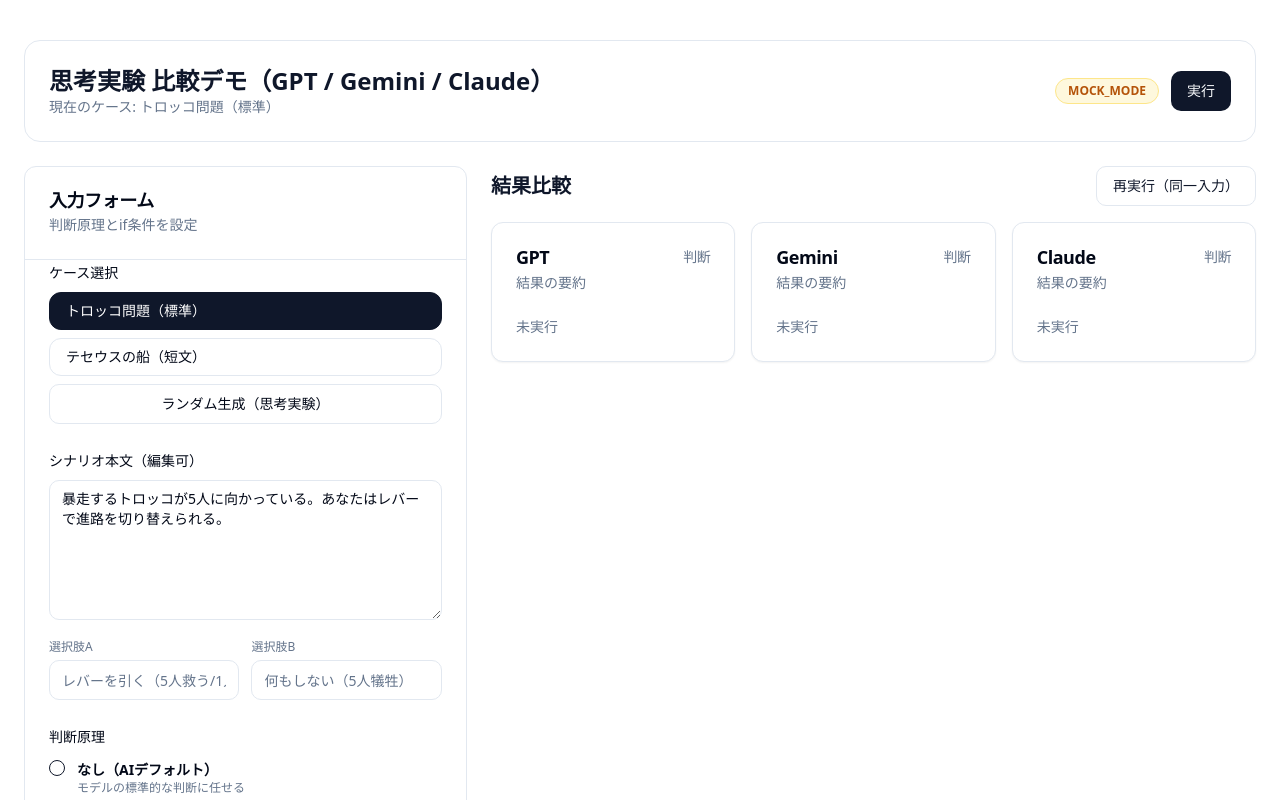
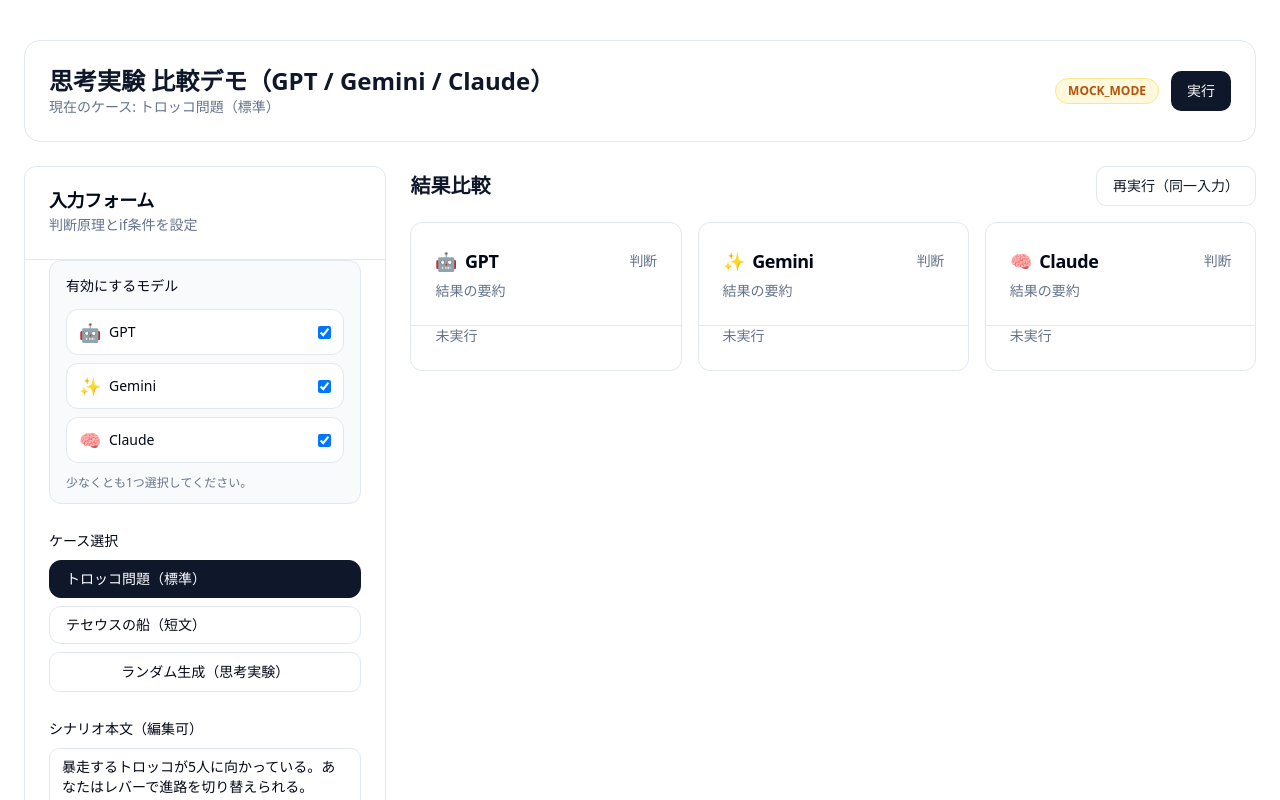
Before and after one commit to loorye/til, a Next.js app: page / in a window 1280 px wide. Shown: the top 800 px of the page. Built offline with nearby package versions, Linux system fonts and the light colour scheme.

Commit message:
Add model selection and emphasize decisions

```diff
--- a/app/api/eval/route.ts
+++ b/app/api/eval/route.ts
@@ -54,6 +54,14 @@
   key_assumptions: [],
   reasoning_summary: "エラーが発生しました。",
   what_changed_by_if: "初回"
+};
+
+const DISABLED_RESULT: ModelResult = {
+  decision: "A",
+  confidence: 51,
+  key_assumptions: [],
+  reasoning_summary: "無効化されています。",
+  what_changed_by_if: "無効"
 };
 
 function buildSystemPrompt() {
@@ -244,32 +252,39 @@
   });
 
   const mockMode = process.env.MOCK_MODE === "true";
+  const enabledModels = new Set(input.enabledModels);
 
   if (mockMode) {
     const responseBody = {
       inputEcho: input,
       results: {
-        gpt: makeMockResult({
+        gpt: enabledModels.has("gpt")
+          ? makeMockResult({
               model: "gpt",
               caseId: input.caseId,
               principleId: input.principleId,
               ifConditions: input.ifConditions,
               targetConfidence: input.targetConfidence
-        }),
-        gemini: makeMockResult({
+            })
+          : DISABLED_RESULT,
+        gemini: enabledModels.has("gemini")
+          ? makeMockResult({
               model: "gemini",
               caseId: input.caseId,
               principleId: input.principleId,
               ifConditions: input.ifConditions,
               targetConfidence: input.targetConfidence
-        }),
-        claude: makeMockResult({
+            })
+          : DISABLED_RESULT,
+        claude: enabledModels.has("claude")
+          ? makeMockResult({
               model: "claude",
               caseId: input.caseId,
               principleId: input.principleId,
               ifConditions: input.ifConditions,
               targetConfidence: input.targetConfidence
             })
+          : DISABLED_RESULT
       }
     };
 
@@ -288,7 +303,7 @@
   const errors: Record<string, string> = {};
 
   const [gptResult, geminiResult, claudeResult] = await Promise.all([
-    openaiKey
+    enabledModels.has("gpt") && openaiKey
       ? runWithRetry({
           run: (note) =>
             callOpenAI({
@@ -313,11 +328,18 @@
       : Promise.resolve({
           result: {
             ...FALLBACK_RESULT,
-            reasoning_summary: "OpenAI APIキーが設定されていません。"
+            reasoning_summary: enabledModels.has("gpt")
+              ? "OpenAI APIキーが設定されていません。"
+              : DISABLED_RESULT.reasoning_summary,
+            what_changed_by_if: enabledModels.has("gpt")
+              ? FALLBACK_RESULT.what_changed_by_if
+              : DISABLED_RESULT.what_changed_by_if
           },
-          error: new Error("Missing OpenAI API key")
+          error: enabledModels.has("gpt")
+            ? new Error("Missing OpenAI API key")
+            : null
         }),
-    geminiKey
+    enabledModels.has("gemini") && geminiKey
       ? runWithRetry({
           run: (note) =>
             callGemini({
@@ -341,11 +363,18 @@
       : Promise.resolve({
           result: {
             ...FALLBACK_RESULT,
-            reasoning_summary: "Gemini APIキーが設定されていません。"
+            reasoning_summary: enabledModels.has("gemini")
+              ? "Gemini APIキーが設定されていません。"
+              : DISABLED_RESULT.reasoning_summary,
+            what_changed_by_if: enabledModels.has("gemini")
+              ? FALLBACK_RESULT.what_changed_by_if
+              : DISABLED_RESULT.what_changed_by_if
           },
-          error: new Error("Missing Gemini API key")
+          error: enabledModels.has("gemini")
+            ? new Error("Missing Gemini API key")
+            : null
         }),
-    bedrockRegion
+    enabledModels.has("claude") && bedrockRegion
       ? runWithRetry({
           run: (note) =>
             callAnthropic({
@@ -369,9 +398,16 @@
       : Promise.resolve({
           result: {
             ...FALLBACK_RESULT,
-            reasoning_summary: "Bedrockリージョンが設定されていません。"
+            reasoning_summary: enabledModels.has("claude")
+              ? "Bedrockリージョンが設定されていません。"
+              : DISABLED_RESULT.reasoning_summary,
+            what_changed_by_if: enabledModels.has("claude")
+              ? FALLBACK_RESULT.what_changed_by_if
+              : DISABLED_RESULT.what_changed_by_if
           },
-          error: new Error("Missing Bedrock region")
+          error: enabledModels.has("claude")
+            ? new Error("Missing Bedrock region")
+            : null
         })
   ]);
 
--- a/app/page.tsx
+++ b/app/page.tsx
@@ -41,6 +41,7 @@
     caseId: CaseId;
     principleId: PrincipleId;
     ifConditions: string[];
+    enabledModels: Array<"gpt" | "gemini" | "claude">;
     targetConfidence: number;
     scenarioText: string;
     optionA: string;
@@ -59,6 +60,18 @@
   gpt: "#2563eb",
   gemini: "#16a34a",
   claude: "#9333ea"
+};
+
+const modelLabels = {
+  gpt: "GPT",
+  gemini: "Gemini",
+  claude: "Claude"
+};
+
+const modelIcons = {
+  gpt: "🤖",
+  gemini: "✨",
+  claude: "🧠"
 };
 
 
@@ -108,31 +121,51 @@
   title,
   color,
   result,
-  error
+  error,
+  enabled
 }: {
   title: string;
   color: string;
   result: ModelResult | null;
   error?: string;
+  enabled: boolean;
 }) {
+  const decisionColor =
+    result?.decision === "A"
+      ? "bg-emerald-100 text-emerald-700"
+      : "bg-indigo-100 text-indigo-700";
+
   return (
-    <Card className="h-full">
-      <CardHeader>
+    <Card
+      className={cn(
+        "h-full border-slate-200 shadow-none transition-opacity",
+        !enabled && "opacity-50"
+      )}
+    >
+      <CardHeader className="border-b border-slate-200">
         <CardTitle className="flex items-center justify-between">
-          <span>{title}</span>
+          <span className="flex items-center gap-2">
+            <span className="text-lg">{modelIcons[title.toLowerCase() as keyof typeof modelIcons] ?? "🤖"}</span>
+            {title}
+          </span>
           <span className="text-sm font-medium text-muted-foreground">
             判断
           </span>
         </CardTitle>
         <CardDescription>
-          {error ? "エラー発生" : "結果の要約"}
+          {!enabled ? "無効" : error ? "エラー発生" : "結果の要約"}
         </CardDescription>
       </CardHeader>
       <CardContent className="space-y-4">
-        {result ? (
+        {result && enabled ? (
           <>
             <div className="flex flex-col items-center gap-2">
-              <div className="rounded-full bg-slate-100 px-6 py-2 text-3xl font-bold text-slate-900 shadow-sm">
+              <div
+                className={cn(
+                  "rounded-full px-6 py-2 text-3xl font-bold",
+                  decisionColor
+                )}
+              >
                 {result.decision}
               </div>
               <ConfidenceChart value={result.confidence} color={color} />
@@ -167,6 +200,10 @@
               </div>
             ) : null}
           </>
+        ) : !enabled ? (
+          <div className="rounded-md border border-dashed border-slate-300 bg-slate-50 p-6 text-sm text-slate-500">
+            チェックが外れているため無効です
+          </div>
         ) : (
           <p className="text-sm text-muted-foreground">未実行</p>
         )}
@@ -186,6 +223,9 @@
   const [scenarioText, setScenarioText] = useState(CASES[0].scenarioText);
   const [optionA, setOptionA] = useState(CASES[0].optionA);
   const [optionB, setOptionB] = useState(CASES[0].optionB);
+  const [enabledModels, setEnabledModels] = useState<
+    Array<"gpt" | "gemini" | "claude">
+  >(["gpt", "gemini", "claude"]);
   const [results, setResults] = useState<ApiResponse["results"] | null>(null);
   const [errors, setErrors] = useState<Record<string, string> | null>(null);
   const [loading, setLoading] = useState(false);
@@ -226,12 +266,23 @@
       caseId,
       principleId,
       ifConditions,
+      enabledModels,
       targetConfidence,
       scenarioText,
       optionA,
       optionB
     };
-  }, [caseId, principleId, ifPrimary, ifSecondary, targetConfidence, scenarioText, optionA, optionB]);
+  }, [
+    caseId,
+    principleId,
+    ifPrimary,
+    ifSecondary,
+    enabledModels,
+    targetConfidence,
+    scenarioText,
+    optionA,
+    optionB
+  ]);
 
   const runEvaluation = useCallback(async () => {
     setLoading(true);
@@ -274,7 +325,18 @@
     setScenarioText(entry.input.scenarioText);
     setOptionA(entry.input.optionA);
     setOptionB(entry.input.optionB);
+    setEnabledModels(entry.input.enabledModels);
     setResults(entry.results);
+  };
+
+  const toggleModel = (modelId: "gpt" | "gemini" | "claude") => {
+    setEnabledModels((prev) => {
+      if (prev.includes(modelId)) {
+        const next = prev.filter((item) => item !== modelId);
+        return next.length ? next : prev;
+      }
+      return [...prev, modelId];
+    });
   };
 
   const generateRandomScenario = async () => {
@@ -343,13 +405,39 @@
           ) : null}
         </header>
 
-        <div className="grid gap-6 lg:grid-cols-[1.1fr_1.9fr]">
+        <div className="grid gap-6 lg:grid-cols-[0.9fr_2.1fr]">
           <Card className="border-slate-200 shadow-none">
             <CardHeader className="border-b border-slate-200">
               <CardTitle>入力フォーム</CardTitle>
               <CardDescription>判断原理とif条件を設定</CardDescription>
             </CardHeader>
             <CardContent className="space-y-6">
+              <div className="space-y-3 rounded-xl border border-slate-200 bg-slate-50 px-4 py-3">
+                <Label>有効にするモデル</Label>
+                <div className="grid gap-2 text-sm">
+                  {(Object.keys(modelLabels) as Array<keyof typeof modelLabels>).map(
+                    (modelId) => (
+                      <label
+                        key={modelId}
+                        className="flex cursor-pointer items-center justify-between gap-3 rounded-lg border border-slate-200 bg-white px-3 py-2"
+                      >
+                        <span className="flex items-center gap-2">
+                          <span className="text-lg">{modelIcons[modelId]}</span>
+                          {modelLabels[modelId]}
+                        </span>
+                        <input
+                          type="checkbox"
+                          checked={enabledModels.includes(modelId)}
+                          onChange={() => toggleModel(modelId)}
+                        />
+                      </label>
+                    )
+                  )}
+                </div>
+                <p className="text-xs text-muted-foreground">
+                  少なくとも1つ選択してください。
+                </p>
+              </div>
               <div className="space-y-2">
                 <Label>ケース選択</Label>
                 <div className="grid gap-2">
@@ -465,22 +553,25 @@
             </div>
             <div className="grid gap-4 md:grid-cols-3">
               <ResultCard
-                title="GPT"
+                title={modelLabels.gpt}
                 color={chartColors.gpt}
                 result={results?.gpt ?? null}
                 error={errors?.gpt}
+                enabled={enabledModels.includes("gpt")}
               />
               <ResultCard
-                title="Gemini"
+                title={modelLabels.gemini}
                 color={chartColors.gemini}
                 result={results?.gemini ?? null}
                 error={errors?.gemini}
+                enabled={enabledModels.includes("gemini")}
               />
               <ResultCard
-                title="Claude"
+                title={modelLabels.claude}
                 color={chartColors.claude}
                 result={results?.claude ?? null}
                 error={errors?.claude}
+                enabled={enabledModels.includes("claude")}
               />
             </div>
           </div>
--- a/lib/schema.ts
+++ b/lib/schema.ts
@@ -4,6 +4,7 @@
   caseId: z.enum(["trolley", "theseus"]),
   principleId: z.string(),
   ifConditions: z.array(z.string().min(1)).max(2),
+  enabledModels: z.array(z.enum(["gpt", "gemini", "claude"])).min(1),
   targetConfidence: z.number().int().min(51).max(100),
   scenarioText: z.string().min(1),
   optionA: z.string().min(1),
```
Lines whose indentation alone changed are shown as unchanged.
